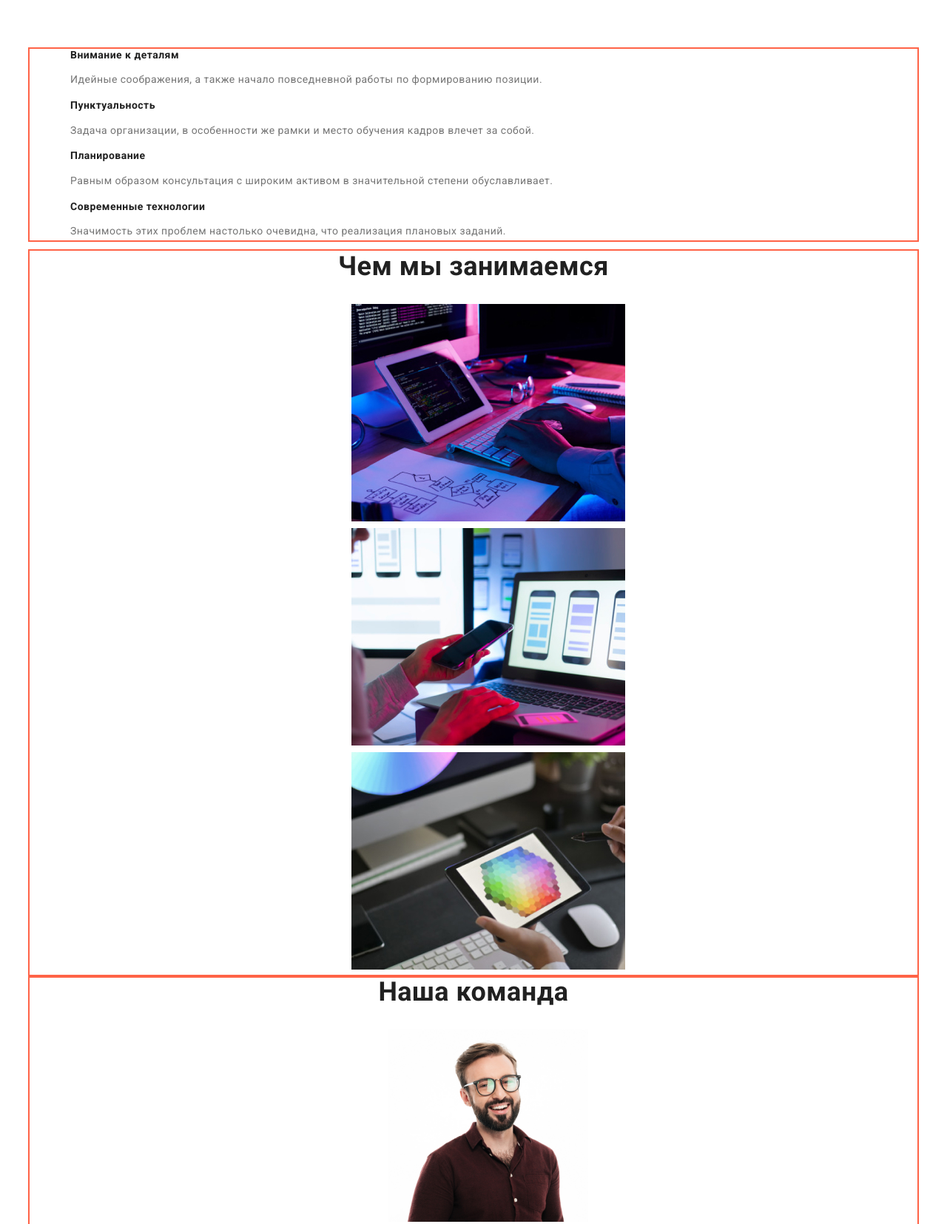
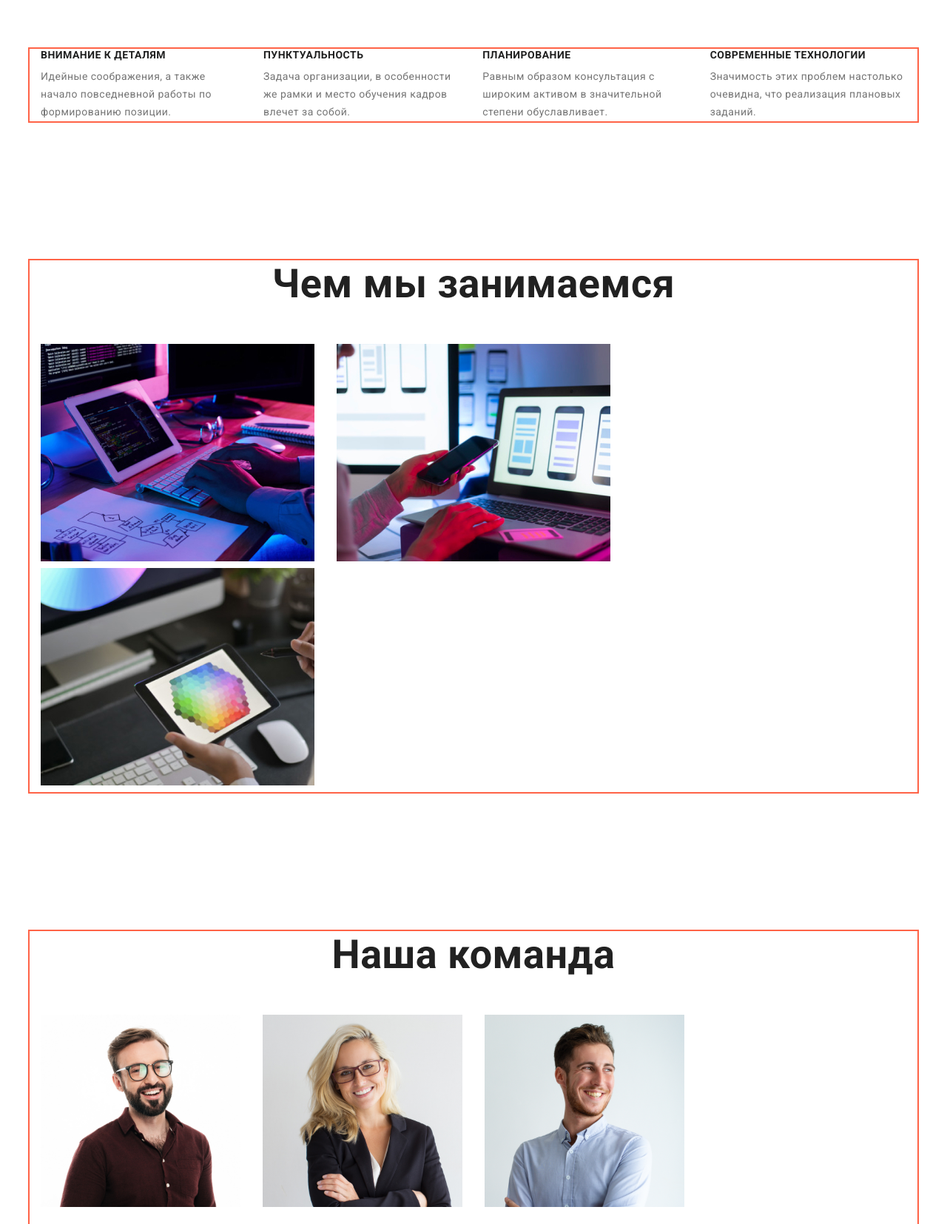
Before and after one commit to nickbron/goit-markup-hw-03, a plain HTML site: page index.html in a window 1280 px wide. Shown: the part 740-2395 px from the top of the page at 74% size. Drawn offline with nearby package versions, Linux system fonts and the light colour scheme.

Commit message:
create studio

```diff
--- a/css/main.css
+++ b/css/main.css
@@ -12,6 +12,7 @@
 ul {
   margin-top: 0px;
   margin-bottom: 0px;
+  padding: 0px;
   list-style-type: none;
 }
 
@@ -30,13 +31,6 @@ body {
   font-size: 26px;
   line-height: 1.2;
   color: var(--logo-color);
-}
-
-.logof {
-  margin-top: 0px;
-  padding-top: 60px;
-  color: var(--h-text-color);
-  background-color: var(--hero-color);
 }
 
 /* Site nav */
@@ -99,6 +93,7 @@ body {
 /* section hero */
 .hero {
   text-align: center;
+  background-color: var(--hero-color);
 }
 
 .hero-title {
@@ -106,25 +101,13 @@ body {
   margin-bottom: 30px;
   padding-top: 200px;
   padding-bottom: 30px;
-  background-color: var(--hero-color);
+  /* background-color: var(--hero-color); */
   color: var(--h-text-color);
   font-weight: 900;
   font-size: 44px;
   line-height: 1.36;
   letter-spacing: 0.06em;
   text-transform: uppercase;
-}
-
-.about {
-  margin-top: 94px;
-  /* display: block; */
-  /* display: inline-block; */
-  /* padding-top: 94px;
-  padding-bottom: 94px; */
-  /* padding-left: 215px;
-  padding-right: 215px; */
-  /* display: flex; */
-  /* flex-wrap: wrap; */
 }
 
 .button-primary {
@@ -159,26 +142,52 @@ body {
   overflow: hidden;
 }
 
+.about {
+  padding-top: 94px;
+  padding-bottom: 94px;
+}
+
+.about-cont {
+  display: flex;
+}
+
 .about-a {
   margin-top: 0px;
   margin-bottom: 10px;
   font-weight: 700;
   font-size: 14px;
+  text-transform: uppercase;
   line-height: 1.17;
   color: var(--primary-text-color);
 }
 
 .about-b {
+  margin-top: 0px;
+  margin-bottom: 0px;
   font-size: 14px;
   line-height: 1.7;
   color: var(--dop-text-color);
+}
+
+/* .about-card .item .about-b {
+  display: flex;
+} */
+
+.about-card {
+  display: flex;
+  flex-wrap: wrap;
+  padding: 0;
+  list-style: none;
+}
+
+.item {
+  margin-right: 30px;
 }
 
 /* чем занимаемся */
 .what-doing,
 .team {
   margin-top: 0px;
-  /* margin-bottom: 50px; */
   font-weight: 700;
   font-size: 36px;
   line-height: 1.17;
@@ -186,9 +195,49 @@ body {
   text-align: center;
 }
 
+.what-doing {
+  padding-top: 94px;
+  padding-bottom: 94px;
+}
+
+.what-doing-title {
+  margin-top: 0%;
+  margin-bottom: 50px;
+}
+
+.what-doing .item:not(:last-child) {
+  margin-right: 30px;
+}
+
+.card-doing {
+  display: flex;
+  flex-wrap: wrap;
+  min-width: 1170px;
+  /* width: calc(100%-60) / 3; */
+}
+
+.card-doing .li {
+  margin-right: 30px;
+  margin-top: 50px;
+  margin-bottom: 94px;
+}
+
 /* наша команда */
+.team {
+  padding-top: 94px;
+  padding-bottom: 94px;
+  /* background-color: tomato; */
+}
+
 .team-card {
-  /* margin-bottom: 30px; */
+  display: flex;
+  flex-wrap: wrap;
+  min-width: 1170px;
+}
+
+.team-title {
+  margin-top: 0%;
+  margin-bottom: 50px;
 }
 
 .name-card {
@@ -208,16 +257,36 @@ body {
 }
 
 /* section foot */
+.page-footer {
+  background-color: var(--hero-color);
+}
+
+.logof {
+  margin-top: 0px;
+  margin-bottom: 20px;
+  padding-top: 60px;
+  color: var(--h-text-color);
+  background-color: var(--hero-color);
+}
+
 .adr {
+  display: flex;
+  flex-direction: column;
   font-style: normal;
-  background-color: var(--hero-color);
   color: var(--h-text-color);
   font-weight: 400;
   font-size: 14px;
   line-height: 1.7;
 }
 
+.cont-text {
+  margin-top: 0px;
+  margin-bottom: 9px;
+}
+
 .contacts-navf .link {
+  display: block;
+  margin-bottom: 9px;
   text-decoration: none;
   color: var(--f-text-color);
 }
@@ -265,3 +334,8 @@ body {
   padding-right: 15px;
   outline: 2px solid tomato;
 }
+
+.section {
+  padding-top: 94px;
+  padding-bottom: 94px;
+}
--- a/index.html
+++ b/index.html
@@ -54,61 +54,62 @@
         <section class="about">
             <div class="container">
                 <h2 class="visually-hidden"> О нас </h2>
-                <ul>
-                    <li>
+                <div class="about-cont">
+                <ul class="about-card">
+                    <li class="item">
                     <h3 class="about-a">Внимание к деталям</h3>
                     <p class="about-b">Идейные соображения, а также начало повседневной работы по формированию позиции.</p>
                     </li>
                 </ul>
-                <ul>
-                    <li>
+                <ul class="about-card">
+                    <li class="item">
                         <h3 class="about-a">Пунктуальность</h3>
                         <p class="about-b">Задача организации, в особенности же рамки и место обучения кадров влечет за собой.</p>
                     </li>
                 </ul>
-                <ul>
-                    <li>
+                <ul class="about-card">
+                    <li class="item">
                         <h3 class="about-a">Планирование</h3>
                         <p class="about-b">Равным образом консультация с широким активом в значительной степени обуславливает.</p>
                     </li>
                 </ul>
-                <ul>
+                <ul class="about-card">
                     <li>
                         <h3 class="about-a">Современные технологии</h3>
                         <p class="about-b">Значимость этих проблем настолько очевидна, что реализация плановых заданий.</p>
                     </li>
                 </ul>
+                </div>
+
             </div>
         </section>
         <section class="what-doing">
             <div class="container">
-                <h2 class = "what-doing" >Чем мы занимаемся</h2>
-                <ul>
-                    <li> <img src="./images/img1.jpg" alt="img" width="370"> </li>
-                    <li> <img src="./images/img2.jpg" alt="img" width="370"> </li>
-                    <li>
-                        <img src="./images/img3.jpg" alt="img" width="370">
-                    </li>
+                <h2 class = "what-doing-title" >Чем мы занимаемся</h2>
+                <ul class="card-doing">
+                    <li class="item"> <img src="./images/img1.jpg" alt="img"> </li>
+                    <li class="item"> <img src="./images/img2.jpg" alt="img"> </li>
+                    <li class="item"> <img src="./images/img3.jpg" alt="img"> </li>
                 </ul>
             </div>
         </section>
         <section class="team">
             <div class="container">
-                    <h2 class="team"> Наша команда</h2>
-                <ul>
-                    <li class="team-card"> <img src="./images/igor.jpg" alt="img" width="270">
+                    <h2 class="team-title"> Наша команда</h2>
+                <ul class="team-card">
+                    <li class="item"> <img src="./images/igor.jpg" alt="img" width="270">
                         <h3 class="name-card">Игорь Демьяненко</h3>
                         <p class="specialty">Product Designer</p>
                     </li>
-                    <li class="team-card"> <img src="./images/olga.jpg" alt="img" width="270">
+                    <li class="item"> <img src="./images/olga.jpg" alt="img" width="270">
                         <h3 class="name-card">Ольга Репина</h3>
                         <p class="specialty">Frontend Developer</p>
                     </li>
-                    <li class="team-card"> <img src="./images/nick.jpg" alt="img" width="270">
+                    <li class="item"> <img src="./images/nick.jpg" alt="img" width="270">
                         <h3 class="name-card">Николай Тарасов</h3>
                         <p class="specialty">Marketing</p>
                     </li>
-                    <li class="team-card"> <img src="./images/michael.jpg" alt="img" width="270">
+                    <li class="item"> <img src="./images/michael.jpg" alt="img" width="270">
                         <h3 class="name-card">Михаил Ермаков</h3>
                         <p class="specialty">UI Designer</p>
                     </li>
@@ -116,7 +117,7 @@
             </div>
         </section>
     </main>
-    <footer>
+    <footer class="page-footer">
         <div class="container">
                 <h2 class="logof"><span style="color: var(--title-text-color);">Web</span>Studio</h2>
                 <address class="adr">
```
Also changed, not shown: portfolio.html (+14 -11 lines).
